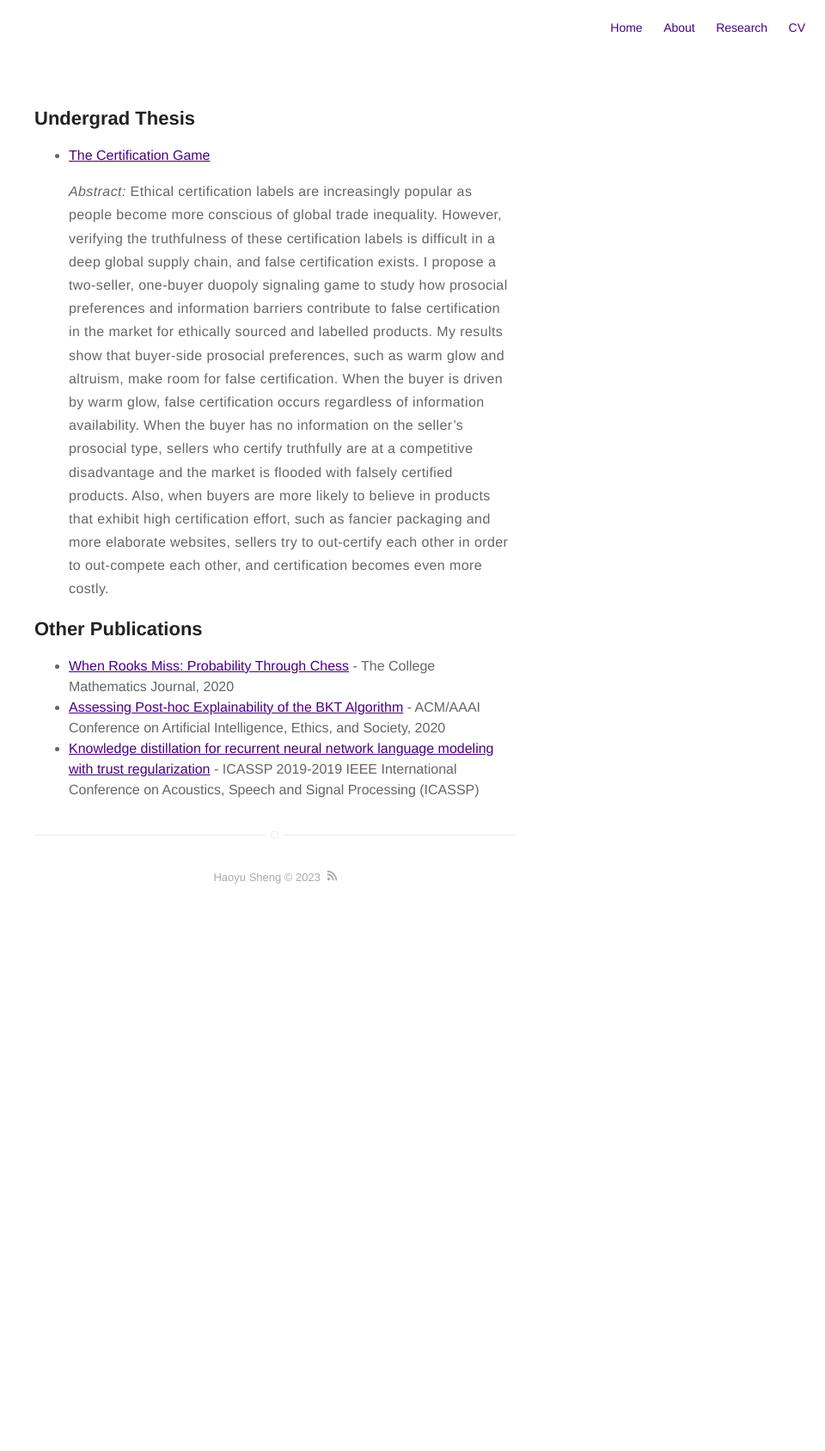
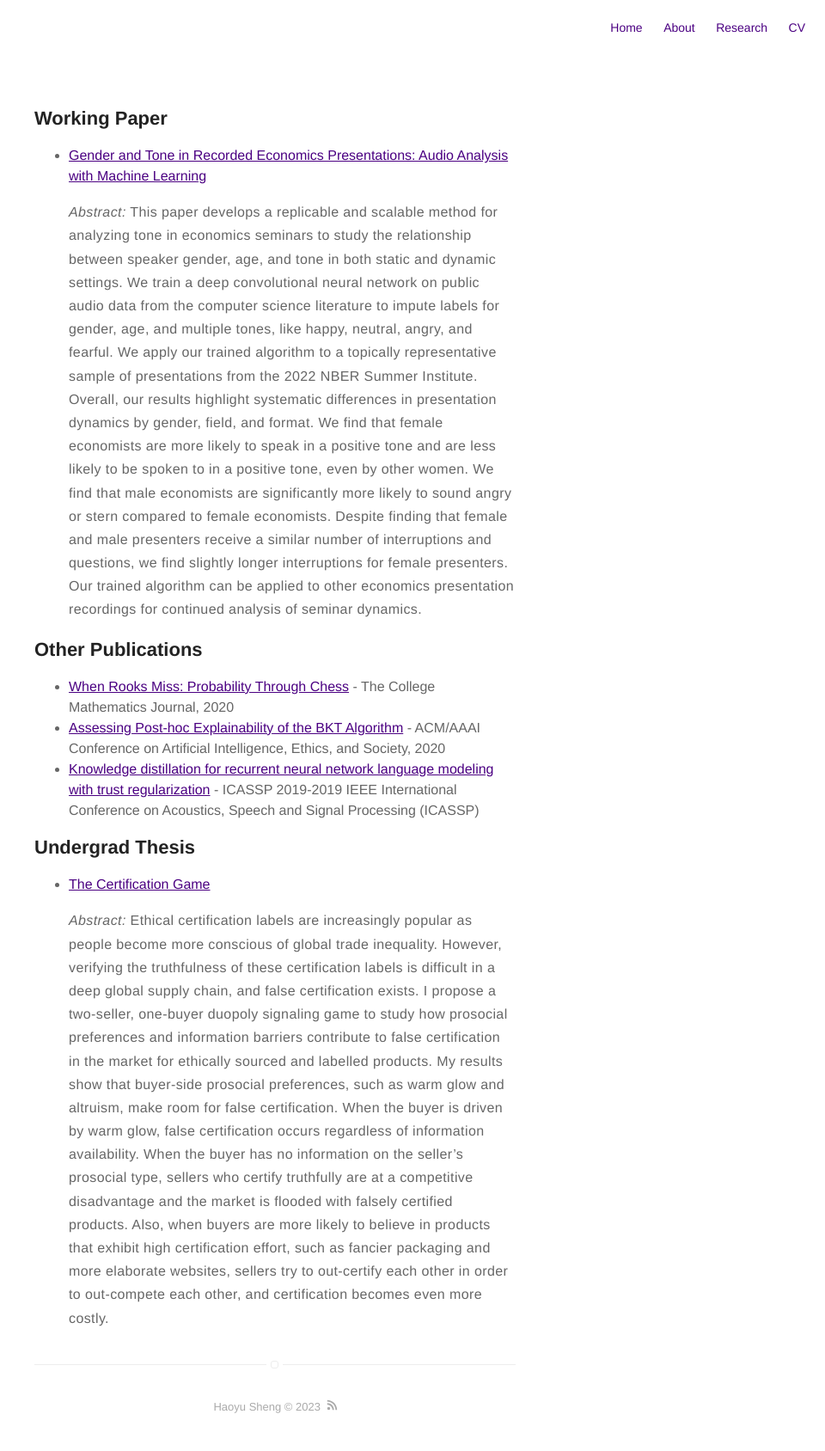
Before and after one commit to hs97/sheng_website, a Jekyll site: the page built from research.md, in a window 1280 px wide. Shown: the whole page at 86% size, without its empty margins (320-1280 px from the left). Built offline with Jekyll 4.4.1, drawn with Linux system fonts in a browser that asks for light colours; before the commit the page ends 1072 px from its top, so only the background shows below that.

Commit message:
update cv

```diff
--- a/research.md
+++ b/research.md
@@ -3,10 +3,10 @@ title: research
 layout: page
 ---
 
-<h2> Undergrad Thesis</h2>
+<h2> Working Paper</h2>
 <ul>
-<li><a href="{{ site.url }}/assets/images/HaoyuSheng_Thesis_Final.pdf">The Certification Game </a>
-<p><b><i>Abstract:</i></b> Ethical certification labels are increasingly popular as people become more conscious of global trade inequality. However, verifying the truthfulness of these certification labels is difficult in a deep global supply chain, and false certification exists. I propose a two-seller, one-buyer duopoly signaling game to study how prosocial preferences and information barriers contribute to false certification in the market for ethically sourced and labelled products. My results show that buyer-side prosocial preferences, such as warm glow and altruism, make room for false certification. When the buyer is driven by warm glow, false certification occurs regardless of information availability. When the buyer has no information on the seller’s prosocial type, sellers who certify truthfully are at a competitive disadvantage and the market is flooded with falsely certified products. Also, when buyers are more likely to believe in products that exhibit high certification effort, such as fancier packaging and more elaborate websites, sellers try to out-certify each other in order to out-compete each other, and certification becomes even more costly.</p></li>
+<li><a href="https://ssrn.com/abstract=4316513">Gender and Tone in Recorded Economics Presentations: Audio Analysis with Machine Learning </a>
+<p><b><i>Abstract:</i></b> This paper develops a replicable and scalable method for analyzing tone in economics seminars to study the relationship between speaker gender, age, and tone in both static and dynamic settings. We train a deep convolutional neural network on public audio data from the computer science literature to impute labels for gender, age, and multiple tones, like happy, neutral, angry, and fearful. We apply our trained algorithm to a topically representative sample of presentations from the 2022 NBER Summer Institute. Overall, our results highlight systematic differences in presentation dynamics by gender, field, and format. We find that female economists are more likely to speak in a positive tone and are less likely to be spoken to in a positive tone, even by other women. We find that male economists are significantly more likely to sound angry or stern compared to female economists. Despite finding that female and male presenters receive a similar number of interruptions and questions, we find slightly longer interruptions for female presenters. Our trained algorithm can be applied to other economics presentation recordings for continued analysis of seminar dynamics.</p></li>
 </ul>
 
 <h2>Other Publications</h2>
@@ -18,3 +18,10 @@ layout: page
 	<li><a href="https://doi.org/10.1109/ICASSP.2019.8683533">Knowledge distillation for recurrent neural network language modeling with trust regularization</a> - ICASSP 2019-2019 IEEE International Conference on Acoustics, Speech and Signal Processing (ICASSP)</li>
 
 </ul>
+
+
+<h2> Undergrad Thesis</h2>
+<ul>
+<li><a href="{{ site.url }}/assets/images/HaoyuSheng_Thesis_Final.pdf">The Certification Game </a>
+<p><b><i>Abstract:</i></b> Ethical certification labels are increasingly popular as people become more conscious of global trade inequality. However, verifying the truthfulness of these certification labels is difficult in a deep global supply chain, and false certification exists. I propose a two-seller, one-buyer duopoly signaling game to study how prosocial preferences and information barriers contribute to false certification in the market for ethically sourced and labelled products. My results show that buyer-side prosocial preferences, such as warm glow and altruism, make room for false certification. When the buyer is driven by warm glow, false certification occurs regardless of information availability. When the buyer has no information on the seller’s prosocial type, sellers who certify truthfully are at a competitive disadvantage and the market is flooded with falsely certified products. Also, when buyers are more likely to believe in products that exhibit high certification effort, such as fancier packaging and more elaborate websites, sellers try to out-certify each other in order to out-compete each other, and certification becomes even more costly.</p></li>
+</ul>
```
Also changed, not shown: about.md (+1 -1 lines), 1 other file.
